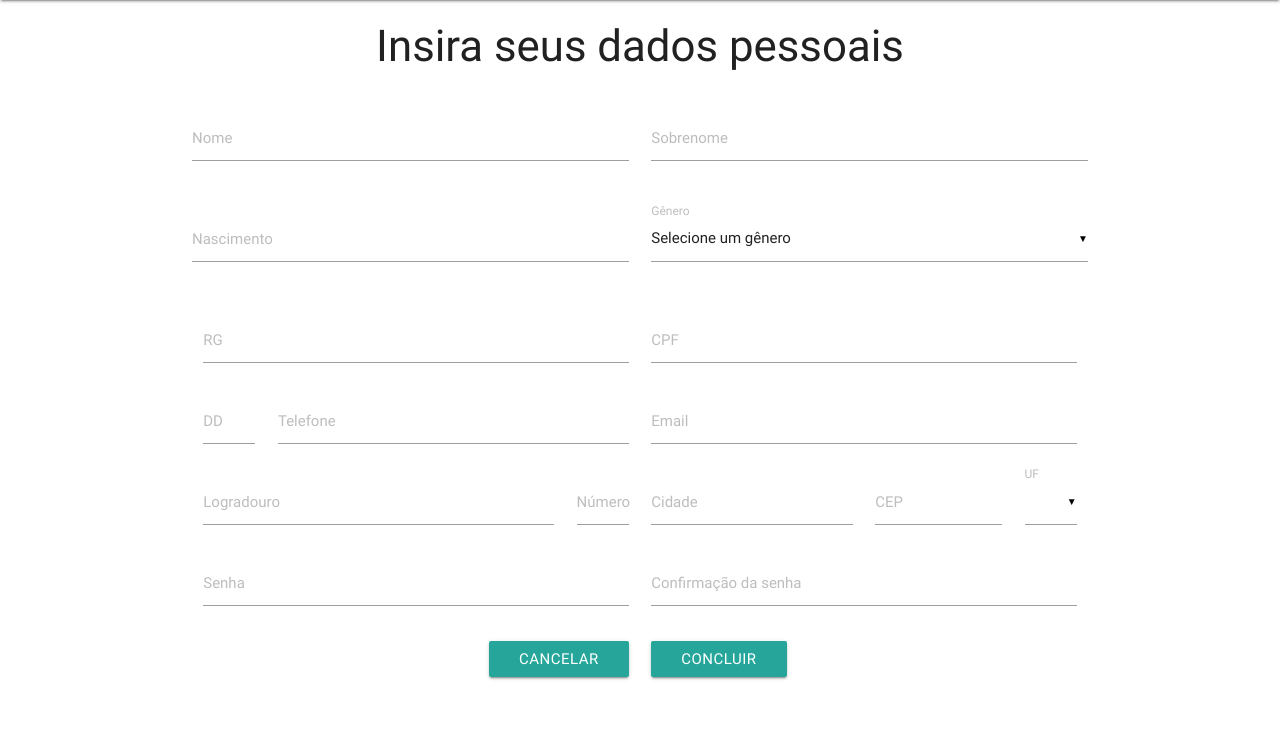
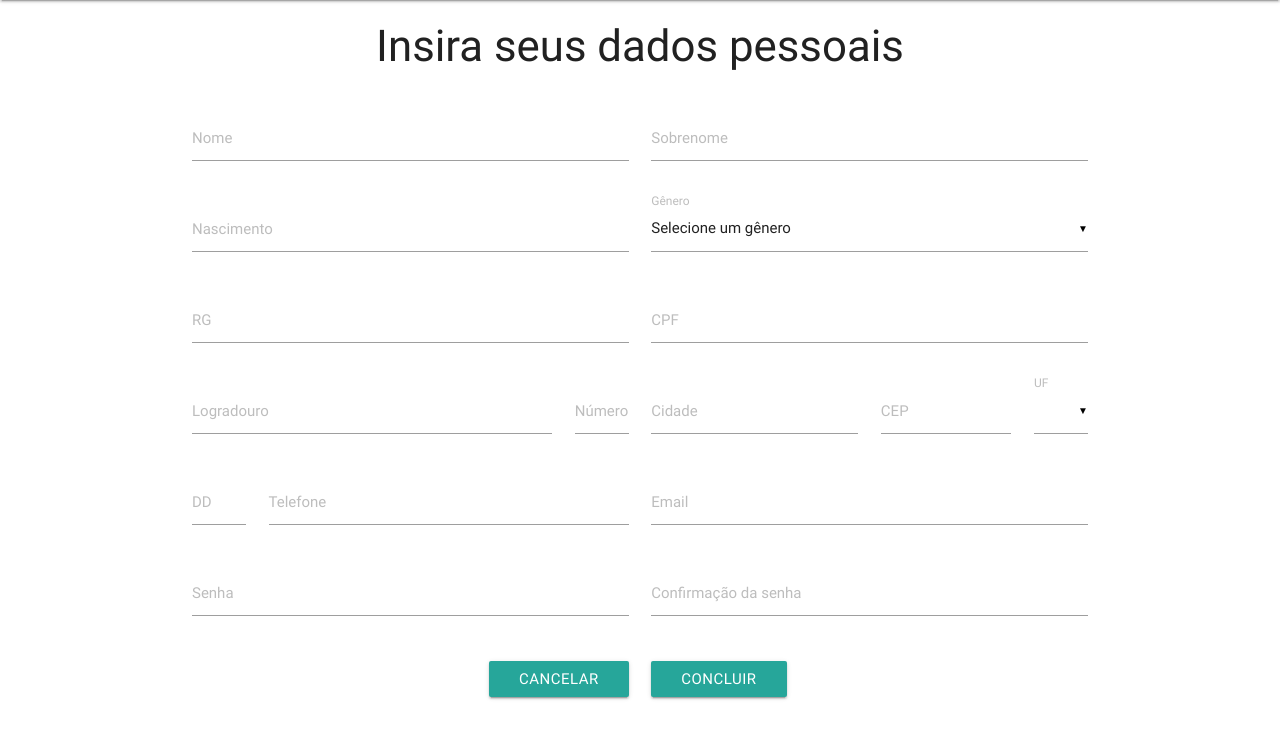
Before and after one commit to DaniloGN/OscarComp, a PHP site: page /cadastro.html in a window 1280 px wide. Shown: the part 64-800 px from the top of the page. Run offline with PHP 8.4, Linux system fonts and the light colour scheme; some libraries are stand-ins or nearby versions.

Commit message:
UX da tela de cadastro melhorada

```diff
--- a/View/assets/css/cadastro.css
+++ b/View/assets/css/cadastro.css
@@ -29,6 +29,10 @@ nav {
    box-shadow: 0 1px 0 0 red;
 }
 
+.row {
+  margin-bottom: 10px;
+}
+
 #imagem_logo{
   margin-top: 0.3em;
   margin-left: 1em;
--- a/View/cadastro.html
+++ b/View/cadastro.html
@@ -60,6 +60,7 @@
             </div>
           </div>
 
+          <div class="row">
             <div class="input-field col s12 m6">
               <input id="last_name" type="text" class="validate">
               <label for="last_name">RG</label>
@@ -69,22 +70,9 @@
               <input id="last_name" type="text" class="validate">
               <label for="last_name">CPF</label>
             </div>
-
-          <div class="input-field col s1">
-            <input id="last_name" type="text" class="validate">
-            <label for="last_name">DD</label>
           </div>
 
-          <div class="input-field col s11 m5">
-            <input id="last_name" type="text" class="validate">
-            <label for="last_name">Telefone</label>
-          </div>
-
-          <div class="input-field col s12 m6">
-            <input id="last_name" type="email" class="validate">
-            <label for="last_name">Email</label>
-          </div>
-
+          <div class="row">
             <div class="input-field col s11 m5">
               <input id="last_name" type="text" class="validate">
               <label for="last_name">Logradouro</label>
@@ -114,7 +102,26 @@
               </select>
               <label for="last_name">UF</label>
             </div>
+          </div>
+          <div class="row">
+            <div class="input-field col s1">
+              <input id="last_name" type="text" class="validate">
+              <label for="last_name">DD</label>
+            </div>
 
+            <div class="input-field col s11 m5">
+              <input id="last_name" type="text" class="validate">
+              <label for="last_name">Telefone</label>
+            </div>
+
+            <div class="input-field col s12 m6">
+              <input id="last_name" type="email" class="validate">
+              <label for="last_name">Email</label>
+            </div>
+          </div>
+
+
+          <div class="row">
             <div class="input-field col s12 m6">
               <input id="last_name" type="password" class="validate">
               <label for="last_name">Senha</label>
@@ -124,14 +131,17 @@
               <input id="last_name" type="password" class="validate">
               <label for="last_name">Confirmação da senha</label>
             </div>
+          </div>
         </form>
 
+        <div class="row">
           <div class="input-field col s12 m6 right-align">
             <button class="waves-effect waves-light btn">Cancelar</button>
           </div>
 
           <div class="input-field col s12 m6">
             <button class="waves-effect waves-light btn">Concluir</button>
+          </div>
         </div>
 
       </div>
```
Lines whose indentation alone changed are shown as unchanged.
